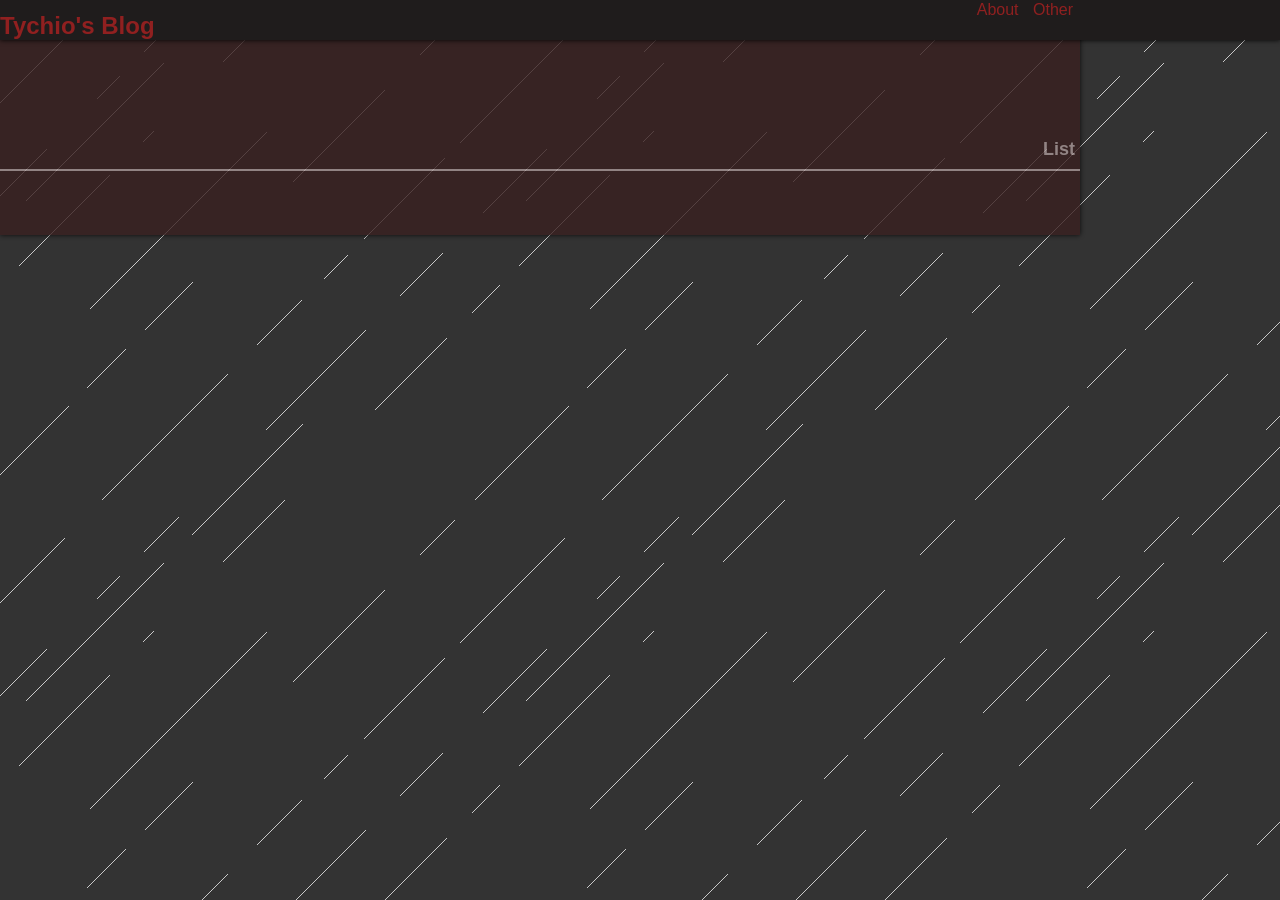
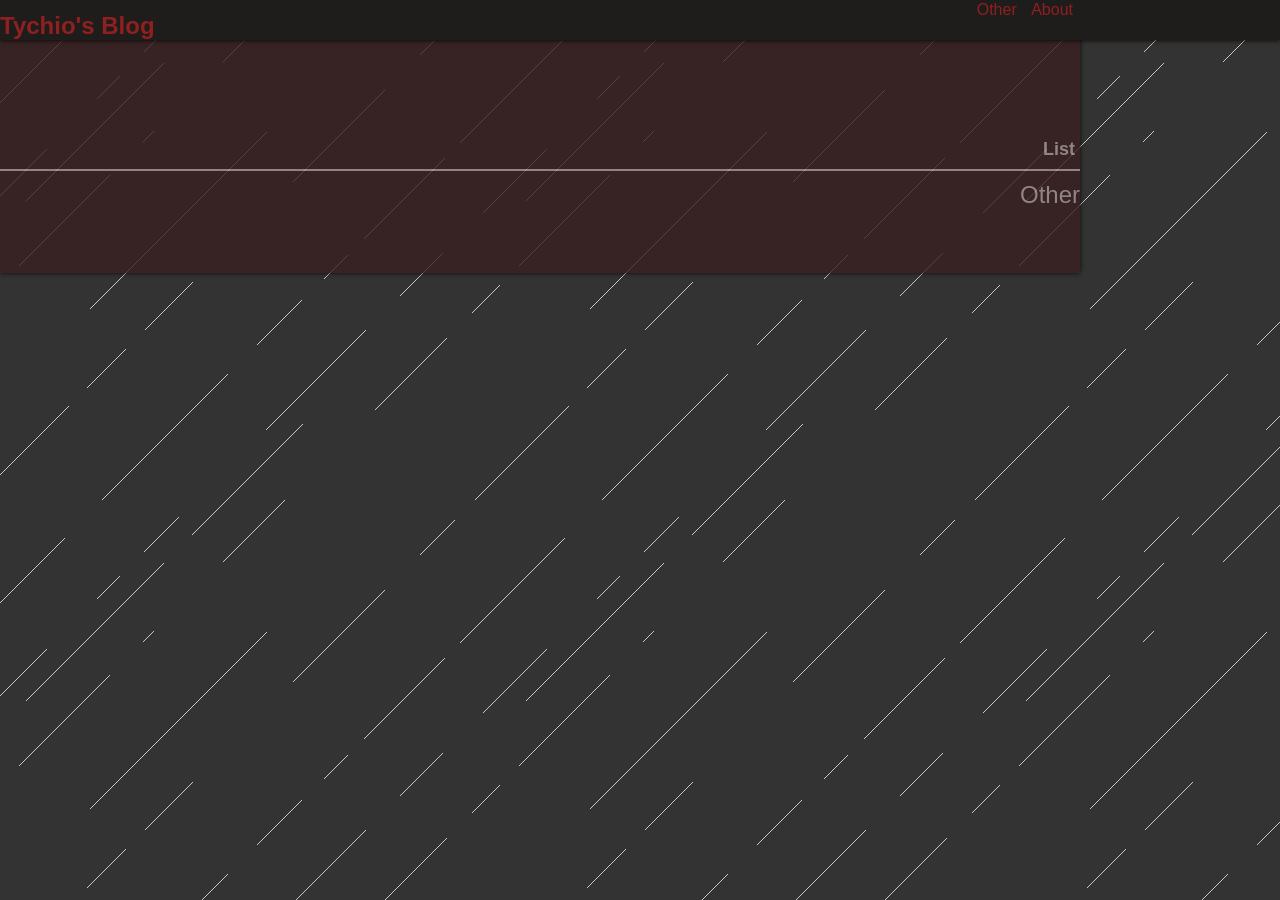
Before and after one commit to tychio/old_blog, a Jekyll site: the page built from other.html, in a window 1280 px wide. Built offline with Jekyll 4.4.1, drawn with Linux system fonts in a browser that asks for light colours; some web fonts are replaced; Markdown is read by kramdown in place of the engine named in the settings.

Commit message:
add other category page

```diff
--- a/_layouts/default.html
+++ b/_layouts/default.html
@@ -10,8 +10,8 @@
         <div id="top">
             <a href="/"><h1>Tychio's Blog</h1></a>
             <nav>
+                <a href="/other.html">Other</a>
                 <a href="/about.html">About</a>
-                <a href="/other.html">Other</a>
             </nav>
         </div>
     </header>
--- a/other.html
+++ b/other.html
@@ -6,6 +6,7 @@
 <dl>
     <dt>List</dt>
 {% for post in site.posts %}
+{{ post.category }}
 {% if "other" == post.category %}
     <dd>
         <a href="{{ post.url }}">
```
